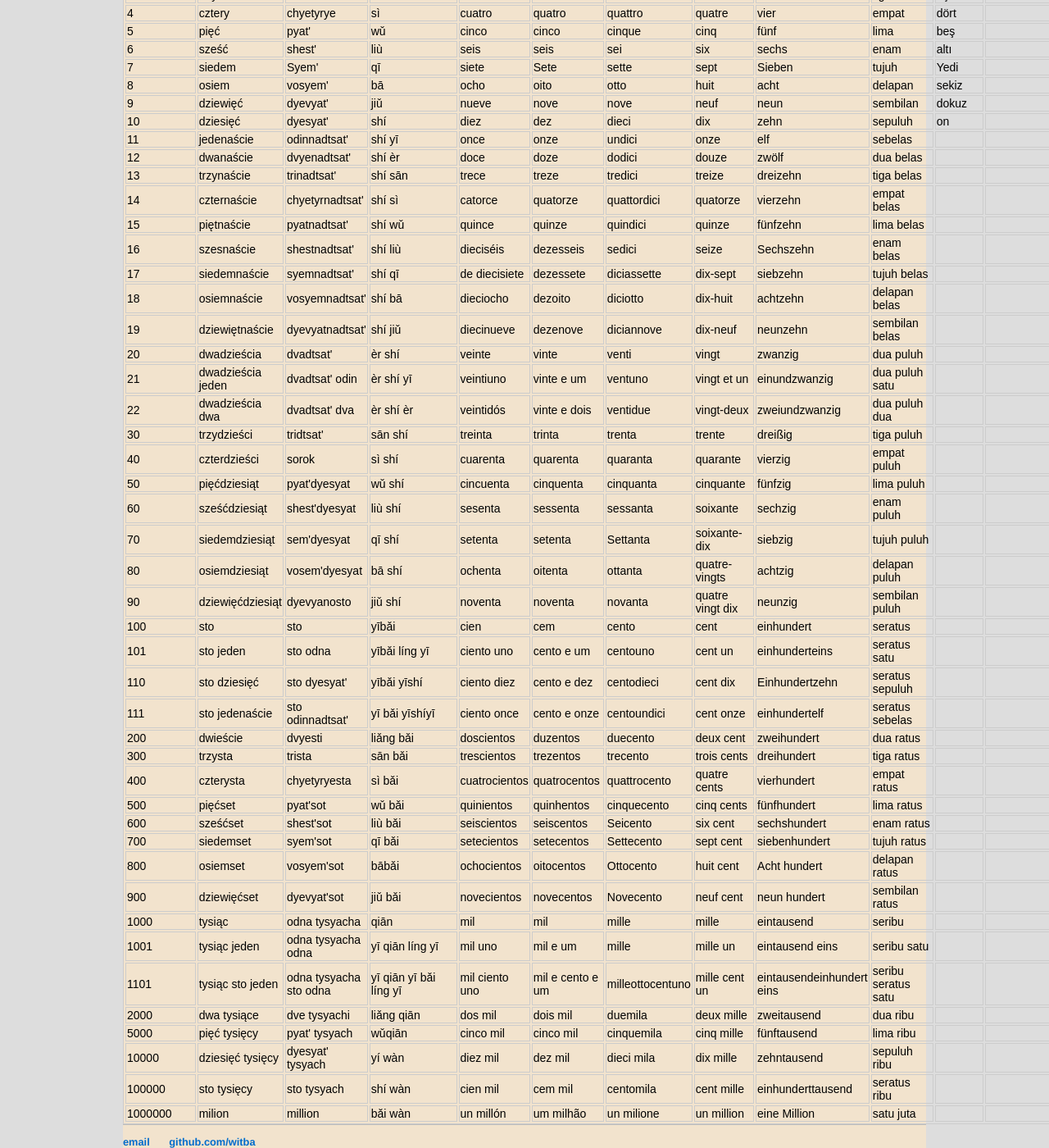
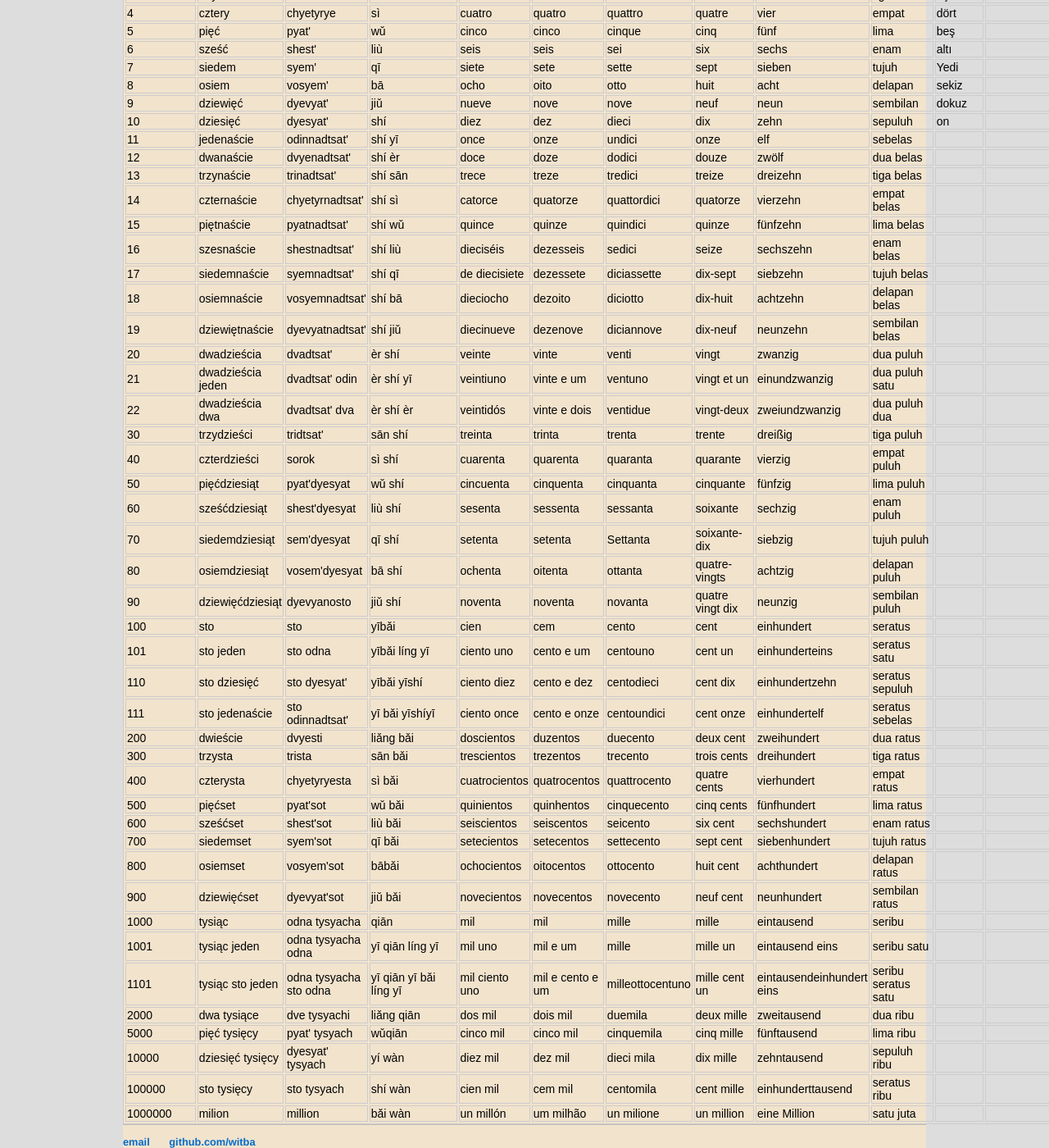
Before and after one commit to witba/witba.github.io, a Jekyll site: the page built from travel/lang.html, in a window 1280 px wide and 1400 px high, scrolled down 4139 px. Shown: the whole window at 82% size. Built offline with Jekyll 4.4.1, drawn with Linux system fonts in a browser that asks for light colours; some of the changed text lies outside the part shown.

Commit message:
Update lang.html

```diff
--- a/travel/lang.html
+++ b/travel/lang.html
@@ -131,7 +131,7 @@
  <tr><td>have you eaten?</td><td>&nbsp;</td><td>&nbsp;</td><td>ni chifanlema?</td><td>&nbsp;</td><td>&nbsp;</td><td>&nbsp;</td><td>&nbsp;</td><td>&nbsp;</td><td>&nbsp;</td><td>&nbsp;</td><td>&nbsp;</td><td>&nbsp;</td><td>&nbsp;</td><td>&nbsp;</td><td>&nbsp;</td><td>&nbsp;</td><td>&nbsp;</td></tr>
  <tr><td>what are you doing?</td><td>co robisz?</td><td>chto vy dyelayetye?</td><td>ni zai zuo shenme</td><td>&nbsp;</td><td>&nbsp;</td><td>&nbsp;</td><td>&nbsp;</td><td>was machst du?</td><td>&nbsp;</td><td>&nbsp;</td><td>&nbsp;</td><td>&nbsp;</td><td>&nbsp;</td><td>&nbsp;</td><td>&nbsp;</td><td>&nbsp;</td><td>&nbsp;</td></tr>
  <tr><td>where are you going?</td><td>gdzie idziesz?</td><td>&nbsp;</td><td>ni qu nali</td><td>¿a dónde vas?</td><td>&nbsp;</td><td>&nbsp;</td><td>&nbsp;</td><td>Wohin gehst du?</td><td>&nbsp;</td><td>&nbsp;</td><td>&nbsp;</td><td>&nbsp;</td><td>&nbsp;</td><td>&nbsp;</td><td>&nbsp;</td><td>&nbsp;</td><td>&nbsp;</td></tr>
- <tr><td>where is [...] ?</td><td>gdzie jest?</td><td>gdye [...] ?</td><td>[...] zai nali?</td><td>¿donde esta [...]?</td><td>Onde é [...] ?</td><td>&nbsp;</td><td>&nbsp;</td><td>wo ist [...] ?</td><td>&nbsp;</td><td>&nbsp;</td><td>&nbsp;</td><td>&nbsp;</td><td>&nbsp;</td><td>&nbsp;</td><td>&nbsp;</td><td>&nbsp;</td><td>&nbsp;</td></tr>
+ <tr><td>where is [...] ?</td><td>gdzie jest [...]?</td><td>gdye [...] ?</td><td>[...] zai nali?</td><td>¿donde esta [...]?</td><td>onde é [...] ?</td><td>&nbsp;</td><td>&nbsp;</td><td>wo ist [...] ?</td><td>&nbsp;</td><td>&nbsp;</td><td>&nbsp;</td><td>&nbsp;</td><td>&nbsp;</td><td>&nbsp;</td><td>&nbsp;</td><td>&nbsp;</td><td>&nbsp;</td></tr>
  <tr><td>I want to go to [...]</td><td>chcę pojechać do [...]</td><td>&nbsp;</td><td>wo yao qu [...]</td><td>&nbsp;</td><td>&nbsp;</td><td>&nbsp;</td><td>&nbsp;</td><td>&nbsp;</td><td>&nbsp;</td><td>&nbsp;</td><td>&nbsp;</td><td>&nbsp;</td><td>&nbsp;</td><td>&nbsp;</td><td>&nbsp;</td><td>&nbsp;</td><td>&nbsp;</td></tr>
  <tr><td>i would like [...] (when buying something)</td><td>Poproszę [...]</td><td>&nbsp;</td><td>wo xiangyao [...]</td><td>&nbsp;</td><td>quero [...]</td><td>&nbsp;</td><td>&nbsp;</td><td>ich möchte [...]</td><td>&nbsp;</td><td>&nbsp;</td><td>&nbsp;</td><td>&nbsp;</td><td>&nbsp;</td><td>&nbsp;</td><td>&nbsp;</td><td>&nbsp;</td><td>&nbsp;</td></tr>
  <tr><td>i want [...]</td><td>chcę [...]</td><td>ya hachu [...]</td><td>wo yao [...]</td><td>yo quiero [...]</td><td>eu quero [...]</td><td>&nbsp;</td><td>&nbsp;</td><td>Ich will [...]</td><td>&nbsp;</td><td>&nbsp;</td><td>&nbsp;</td><td>&nbsp;</td><td>&nbsp;</td><td>&nbsp;</td><td>&nbsp;</td><td>&nbsp;</td><td>&nbsp;</td></tr>
@@ -145,7 +145,7 @@
  <tr><td>I am (+adj)</td><td>jestem [...]?</td><td>&nbsp;</td><td>wo hen [...]</td><td>&nbsp;</td><td>&nbsp;</td><td>&nbsp;</td><td>&nbsp;</td><td>&nbsp;</td><td>&nbsp;</td><td>&nbsp;</td><td>&nbsp;</td><td>&nbsp;</td><td>&nbsp;</td><td>&nbsp;</td><td>&nbsp;</td><td>&nbsp;</td><td>&nbsp;</td></tr>
  <tr><td>you are (+adj)</td><td>jesteś [...]?</td><td>&nbsp;</td><td>ni hen [...]</td><td>&nbsp;</td><td>&nbsp;</td><td>&nbsp;</td><td>&nbsp;</td><td>&nbsp;</td><td>&nbsp;</td><td>&nbsp;</td><td>&nbsp;</td><td>&nbsp;</td><td>&nbsp;</td><td>&nbsp;</td><td>&nbsp;</td><td>&nbsp;</td><td>&nbsp;</td></tr>
  <tr><td>this is (+adj)</td><td>to jest [...]?</td><td>&nbsp;</td><td>zhege hen [...]</td><td>&nbsp;</td><td>&nbsp;</td><td>&nbsp;</td><td>&nbsp;</td><td>&nbsp;</td><td>&nbsp;</td><td>&nbsp;</td><td>&nbsp;</td><td>&nbsp;</td><td>&nbsp;</td><td>&nbsp;</td><td>&nbsp;</td><td>&nbsp;</td><td>&nbsp;</td></tr>
- <tr><td>how much is this? (price)</td><td>Ile to kosztuje?</td><td>skol'ko?</td><td>duoshao qian?</td><td>¿Cuánto cuesta?</td><td>quanto custa? </td><td>Quanto costa?</td><td>&nbsp;</td><td>&nbsp;</td><td>&nbsp;</td><td>&nbsp;</td><td>&nbsp;</td><td>&nbsp;</td><td>&nbsp;</td><td>&nbsp;</td><td>&nbsp;</td><td>&nbsp;</td><td>&nbsp;</td></tr>
+ <tr><td>how much is this? (price)</td><td>Ile to kosztuje?</td><td>skol'ko?</td><td>duoshao qian?</td><td>¿cuánto cuesta?</td><td>quanto custa? </td><td>quanto costa?</td><td>&nbsp;</td><td>&nbsp;</td><td>&nbsp;</td><td>&nbsp;</td><td>&nbsp;</td><td>&nbsp;</td><td>&nbsp;</td><td>&nbsp;</td><td>&nbsp;</td><td>&nbsp;</td><td>&nbsp;</td></tr>
  <tr><td>too expensive</td><td>za drogo</td><td>&nbsp;</td><td>tai guile</td><td>&nbsp;</td><td>muito caro</td><td>&nbsp;</td><td>&nbsp;</td><td>zu teuer</td><td>&nbsp;</td><td>&nbsp;</td><td>&nbsp;</td><td>&nbsp;</td><td>&nbsp;</td><td>&nbsp;</td><td>&nbsp;</td><td>&nbsp;</td><td>&nbsp;</td></tr>
  <tr><td>Do you speak (language)?</td><td>Czy mówisz po [...]?</td><td>&nbsp;</td><td>ni hui shuo [...] ma?</td><td>&nbsp;</td><td>você fala [...]?</td><td>&nbsp;</td><td>&nbsp;</td><td>&nbsp;</td><td>&nbsp;</td><td>&nbsp;</td><td>&nbsp;</td><td>&nbsp;</td><td>&nbsp;</td><td>&nbsp;</td><td>&nbsp;</td><td>&nbsp;</td><td>&nbsp;</td></tr>
  <tr><td>i don't speak (language)</td><td>nie mówię po polsku</td><td>ya nye gavaryu po russki</td><td>wǒ bù huì shuō zhōngwén</td><td>(yo) no hablo español</td><td>(eu) não falo português</td><td>&nbsp;</td><td>&nbsp;</td><td>ich spreche kein Deutsch</td><td>&nbsp;</td><td>&nbsp;</td><td>&nbsp;</td><td>&nbsp;</td><td>&nbsp;</td><td>&nbsp;</td><td>&nbsp;</td><td>&nbsp;</td><td>&nbsp;</td></tr>
@@ -175,7 +175,7 @@
  <tr><td>13</td><td>trzynaście</td><td>trinadtsat'</td><td>shí sān</td><td>trece</td><td>treze</td><td>tredici</td><td>treize</td><td>dreizehn</td><td>tiga belas</td><td>&nbsp;</td><td>&nbsp;</td><td>&nbsp;</td><td>&nbsp;</td><td>&nbsp;</td><td>&nbsp;</td><td>&nbsp;</td><td>&nbsp;</td></tr>
  <tr><td>14</td><td>czternaście</td><td>chyetyrnadtsat'</td><td>shí sì</td><td>catorce</td><td>quatorze</td><td>quattordici</td><td>quatorze</td><td>vierzehn</td><td>empat belas</td><td>&nbsp;</td><td>&nbsp;</td><td>&nbsp;</td><td>&nbsp;</td><td>&nbsp;</td><td>&nbsp;</td><td>&nbsp;</td><td>&nbsp;</td></tr>
  <tr><td>15</td><td>piętnaście</td><td>pyatnadtsat'</td><td>shí wǔ</td><td>quince</td><td>quinze</td><td>quindici</td><td>quinze</td><td>fünfzehn</td><td>lima belas</td><td>&nbsp;</td><td>&nbsp;</td><td>&nbsp;</td><td>&nbsp;</td><td>&nbsp;</td><td>&nbsp;</td><td>&nbsp;</td><td>&nbsp;</td></tr>
- <tr><td>16</td><td>szesnaście</td><td>shestnadtsat'</td><td>shí liù</td><td>dieciséis</td><td>dezesseis</td><td>sedici</td><td>seize</td><td>Sechszehn</td><td>enam belas</td><td>&nbsp;</td><td>&nbsp;</td><td>&nbsp;</td><td>&nbsp;</td><td>&nbsp;</td><td>&nbsp;</td><td>&nbsp;</td><td>&nbsp;</td></tr>
+ <tr><td>16</td><td>szesnaście</td><td>shestnadtsat'</td><td>shí liù</td><td>dieciséis</td><td>dezesseis</td><td>sedici</td><td>seize</td><td>sechszehn</td><td>enam belas</td><td>&nbsp;</td><td>&nbsp;</td><td>&nbsp;</td><td>&nbsp;</td><td>&nbsp;</td><td>&nbsp;</td><td>&nbsp;</td><td>&nbsp;</td></tr>
  <tr><td>17</td><td>siedemnaście</td><td>syemnadtsat'</td><td>shí qī</td><td>de diecisiete</td><td>dezessete</td><td>diciassette</td><td>dix-sept</td><td>siebzehn</td><td>tujuh belas</td><td>&nbsp;</td><td>&nbsp;</td><td>&nbsp;</td><td>&nbsp;</td><td>&nbsp;</td><td>&nbsp;</td><td>&nbsp;</td><td>&nbsp;</td></tr>
  <tr><td>18</td><td>osiemnaście</td><td>vosyemnadtsat'</td><td>shí bā</td><td>dieciocho</td><td>dezoito</td><td>diciotto</td><td>dix-huit</td><td>achtzehn</td><td>delapan belas</td><td>&nbsp;</td><td>&nbsp;</td><td>&nbsp;</td><td>&nbsp;</td><td>&nbsp;</td><td>&nbsp;</td><td>&nbsp;</td><td>&nbsp;</td></tr>
  <tr><td>19</td><td>dziewiętnaście</td><td>dyevyatnadtsat'</td><td>shí jiǔ</td><td>diecinueve</td><td>dezenove</td><td>diciannove</td><td>dix-neuf</td><td>neunzehn</td><td>sembilan belas</td><td>&nbsp;</td><td>&nbsp;</td><td>&nbsp;</td><td>&nbsp;</td><td>&nbsp;</td><td>&nbsp;</td><td>&nbsp;</td><td>&nbsp;</td></tr>
@@ -191,16 +191,16 @@
  <tr><td>90</td><td>dziewięćdziesiąt</td><td>dyevyanosto</td><td>jiǔ shí</td><td>noventa</td><td>noventa</td><td>novanta</td><td>quatre vingt dix</td><td>neunzig</td><td>sembilan puluh</td><td>&nbsp;</td><td>&nbsp;</td><td>&nbsp;</td><td>&nbsp;</td><td>&nbsp;</td><td>&nbsp;</td><td>&nbsp;</td><td>&nbsp;</td></tr>
  <tr><td>100</td><td>sto</td><td>sto</td><td>yībǎi </td><td>cien</td><td>cem</td><td>cento</td><td>cent</td><td>einhundert</td><td>seratus</td><td>&nbsp;</td><td>&nbsp;</td><td>&nbsp;</td><td>&nbsp;</td><td>&nbsp;</td><td>&nbsp;</td><td>&nbsp;</td><td>&nbsp;</td></tr>
  <tr><td>101</td><td>sto jeden</td><td>sto odna</td><td>yībǎi líng yī</td><td>ciento uno</td><td>cento e um</td><td>centouno</td><td>cent un</td><td>einhunderteins</td><td>seratus satu</td><td>&nbsp;</td><td>&nbsp;</td><td>&nbsp;</td><td>&nbsp;</td><td>&nbsp;</td><td>&nbsp;</td><td>&nbsp;</td><td>&nbsp;</td></tr>
- <tr><td>110</td><td>sto dziesięć</td><td>sto dyesyat'</td><td>yībǎi yīshí</td><td>ciento diez</td><td>cento e dez</td><td>centodieci</td><td>cent dix</td><td>Einhundertzehn</td><td>seratus sepuluh</td><td>&nbsp;</td><td>&nbsp;</td><td>&nbsp;</td><td>&nbsp;</td><td>&nbsp;</td><td>&nbsp;</td><td>&nbsp;</td><td>&nbsp;</td></tr>
+ <tr><td>110</td><td>sto dziesięć</td><td>sto dyesyat'</td><td>yībǎi yīshí</td><td>ciento diez</td><td>cento e dez</td><td>centodieci</td><td>cent dix</td><td>einhundertzehn</td><td>seratus sepuluh</td><td>&nbsp;</td><td>&nbsp;</td><td>&nbsp;</td><td>&nbsp;</td><td>&nbsp;</td><td>&nbsp;</td><td>&nbsp;</td><td>&nbsp;</td></tr>
  <tr><td>111</td><td>sto jedenaście</td><td>sto odinnadtsat'</td><td>yī bǎi yīshíyī</td><td>ciento once</td><td>cento e onze</td><td>centoundici</td><td>cent onze</td><td>einhundertelf</td><td>seratus sebelas</td><td>&nbsp;</td><td>&nbsp;</td><td>&nbsp;</td><td>&nbsp;</td><td>&nbsp;</td><td>&nbsp;</td><td>&nbsp;</td><td>&nbsp;</td></tr>
  <tr><td>200</td><td>dwieście</td><td>dvyesti</td><td>liǎng bǎi</td><td>doscientos</td><td>duzentos</td><td>duecento</td><td>deux cent</td><td>zweihundert</td><td>dua ratus</td><td>&nbsp;</td><td>&nbsp;</td><td>&nbsp;</td><td>&nbsp;</td><td>&nbsp;</td><td>&nbsp;</td><td>&nbsp;</td><td>&nbsp;</td></tr>
  <tr><td>300</td><td>trzysta</td><td>trista</td><td>sān bǎi</td><td>trescientos</td><td>trezentos</td><td>trecento</td><td>trois cents</td><td>dreihundert</td><td>tiga ratus</td><td>&nbsp;</td><td>&nbsp;</td><td>&nbsp;</td><td>&nbsp;</td><td>&nbsp;</td><td>&nbsp;</td><td>&nbsp;</td><td>&nbsp;</td></tr>
  <tr><td>400</td><td>czterysta</td><td>chyetyryesta</td><td>sì bǎi</td><td>cuatrocientos</td><td>quatrocentos</td><td>quattrocento</td><td>quatre cents</td><td>vierhundert</td><td>empat ratus</td><td>&nbsp;</td><td>&nbsp;</td><td>&nbsp;</td><td>&nbsp;</td><td>&nbsp;</td><td>&nbsp;</td><td>&nbsp;</td><td>&nbsp;</td></tr>
  <tr><td>500</td><td>pięćset</td><td>pyat'sot</td><td>wǔ bǎi</td><td>quinientos</td><td>quinhentos</td><td>cinquecento</td><td>cinq cents</td><td>fünfhundert</td><td>lima ratus</td><td>&nbsp;</td><td>&nbsp;</td><td>&nbsp;</td><td>&nbsp;</td><td>&nbsp;</td><td>&nbsp;</td><td>&nbsp;</td><td>&nbsp;</td></tr>
- <tr><td>600</td><td>sześćset</td><td>shest'sot</td><td>liù bǎi</td><td>seiscientos</td><td>seiscentos</td><td>Seicento</td><td>six cent</td><td>sechshundert</td><td>enam ratus</td><td>&nbsp;</td><td>&nbsp;</td><td>&nbsp;</td><td>&nbsp;</td><td>&nbsp;</td><td>&nbsp;</td><td>&nbsp;</td><td>&nbsp;</td></tr>
- <tr><td>700</td><td>siedemset</td><td>syem'sot</td><td>qī bǎi</td><td>setecientos</td><td>setecentos</td><td>Settecento</td><td>sept cent</td><td>siebenhundert</td><td>tujuh ratus</td><td>&nbsp;</td><td>&nbsp;</td><td>&nbsp;</td><td>&nbsp;</td><td>&nbsp;</td><td>&nbsp;</td><td>&nbsp;</td><td>&nbsp;</td></tr>
- <tr><td>800</td><td>osiemset</td><td>vosyem'sot</td><td>bābǎi</td><td>ochocientos</td><td>oitocentos</td><td>Ottocento</td><td>huit cent</td><td>Acht hundert</td><td>delapan ratus</td><td>&nbsp;</td><td>&nbsp;</td><td>&nbsp;</td><td>&nbsp;</td><td>&nbsp;</td><td>&nbsp;</td><td>&nbsp;</td><td>&nbsp;</td></tr>
- <tr><td>900</td><td>dziewięćset</td><td>dyevyat'sot</td><td>jiǔ bǎi</td><td>novecientos</td><td>novecentos</td><td>Novecento</td><td>neuf cent</td><td>neun hundert</td><td>sembilan ratus</td><td>&nbsp;</td><td>&nbsp;</td><td>&nbsp;</td><td>&nbsp;</td><td>&nbsp;</td><td>&nbsp;</td><td>&nbsp;</td><td>&nbsp;</td></tr>
+ <tr><td>600</td><td>sześćset</td><td>shest'sot</td><td>liù bǎi</td><td>seiscientos</td><td>seiscentos</td><td>seicento</td><td>six cent</td><td>sechshundert</td><td>enam ratus</td><td>&nbsp;</td><td>&nbsp;</td><td>&nbsp;</td><td>&nbsp;</td><td>&nbsp;</td><td>&nbsp;</td><td>&nbsp;</td><td>&nbsp;</td></tr>
+ <tr><td>700</td><td>siedemset</td><td>syem'sot</td><td>qī bǎi</td><td>setecientos</td><td>setecentos</td><td>settecento</td><td>sept cent</td><td>siebenhundert</td><td>tujuh ratus</td><td>&nbsp;</td><td>&nbsp;</td><td>&nbsp;</td><td>&nbsp;</td><td>&nbsp;</td><td>&nbsp;</td><td>&nbsp;</td><td>&nbsp;</td></tr>
+ <tr><td>800</td><td>osiemset</td><td>vosyem'sot</td><td>bābǎi</td><td>ochocientos</td><td>oitocentos</td><td>ottocento</td><td>huit cent</td><td>achthundert</td><td>delapan ratus</td><td>&nbsp;</td><td>&nbsp;</td><td>&nbsp;</td><td>&nbsp;</td><td>&nbsp;</td><td>&nbsp;</td><td>&nbsp;</td><td>&nbsp;</td></tr>
+ <tr><td>900</td><td>dziewięćset</td><td>dyevyat'sot</td><td>jiǔ bǎi</td><td>novecientos</td><td>novecentos</td><td>novecento</td><td>neuf cent</td><td>neunhundert</td><td>sembilan ratus</td><td>&nbsp;</td><td>&nbsp;</td><td>&nbsp;</td><td>&nbsp;</td><td>&nbsp;</td><td>&nbsp;</td><td>&nbsp;</td><td>&nbsp;</td></tr>
  <tr><td>1000</td><td>tysiąc</td><td>odna tysyacha</td><td>qiān</td><td>mil</td><td>mil</td><td>mille</td><td>mille</td><td>eintausend</td><td>seribu</td><td>&nbsp;</td><td>&nbsp;</td><td>&nbsp;</td><td>&nbsp;</td><td>&nbsp;</td><td>&nbsp;</td><td>&nbsp;</td><td>&nbsp;</td></tr>
  <tr><td>1001</td><td>tysiąc jeden</td><td>odna tysyacha odna</td><td>yī qiān líng yī</td><td>mil uno</td><td>mil e um</td><td>mille</td><td>mille un</td><td>eintausend eins</td><td>seribu satu</td><td>&nbsp;</td><td>&nbsp;</td><td>&nbsp;</td><td>&nbsp;</td><td>&nbsp;</td><td>&nbsp;</td><td>&nbsp;</td><td>&nbsp;</td></tr>
  <tr><td>1101</td><td>tysiąc sto jeden</td><td>odna tysyacha sto odna</td><td>yī qiān yī bǎi líng yī</td><td>mil ciento uno</td><td>mil e cento e um</td><td>milleottocentuno</td><td>mille cent un</td><td>eintausendeinhundert eins</td><td>seribu seratus satu</td><td>&nbsp;</td><td>&nbsp;</td><td>&nbsp;</td><td>&nbsp;</td><td>&nbsp;</td><td>&nbsp;</td><td>&nbsp;</td><td>&nbsp;</td></tr>
```
Also changed, not shown: other parts of travel/lang.html (+7 -7 lines).
